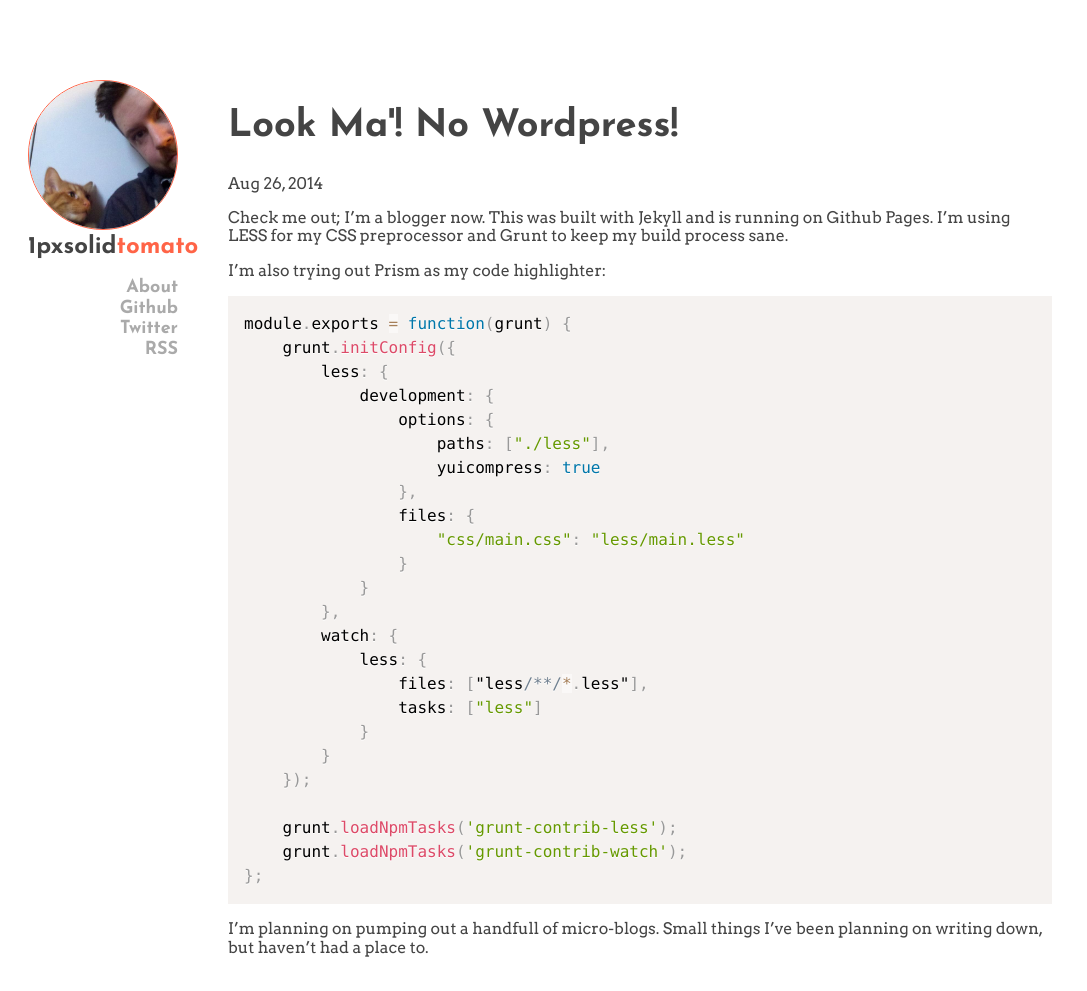
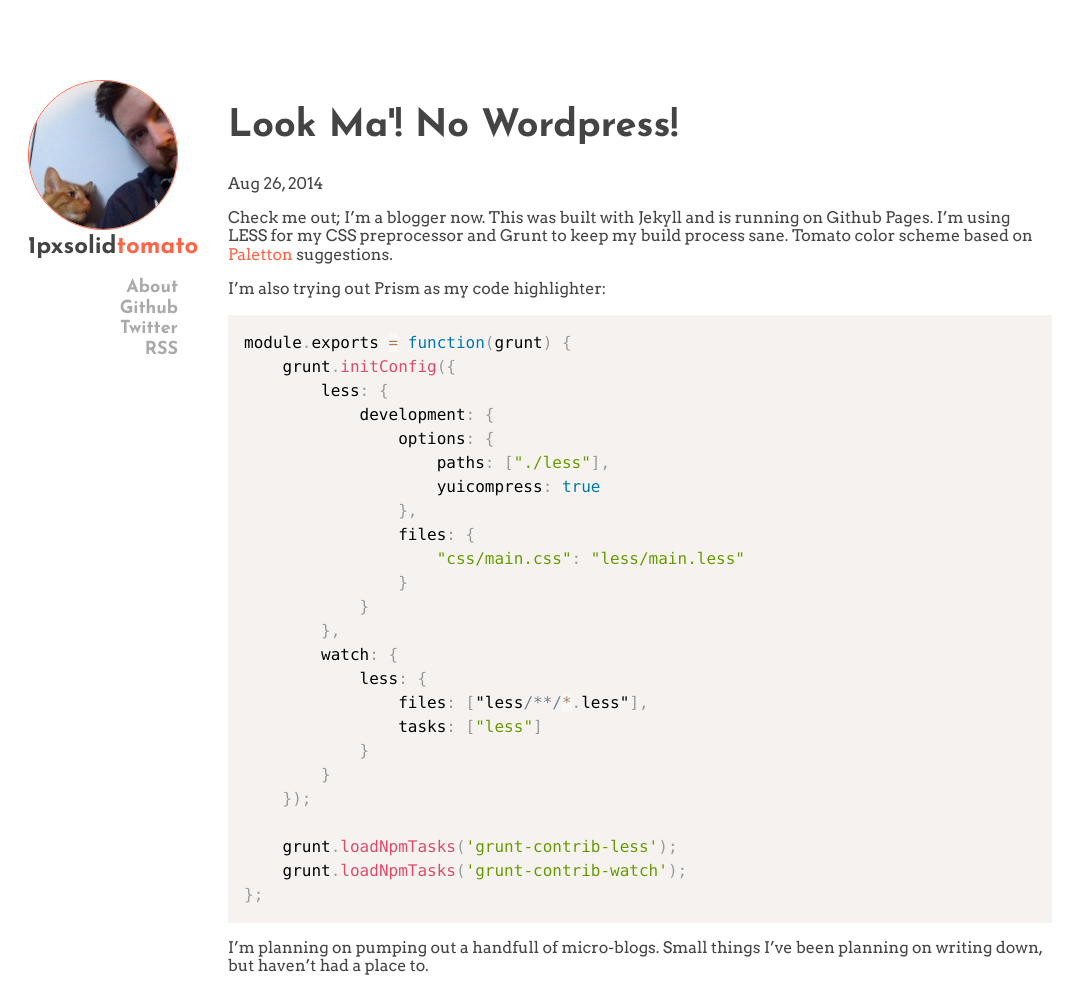
Before and after one commit to pcorey/pcorey.github.io, a Jekyll site: the page built from _posts/2014-08-26-look-ma-no-wordpress.markdown, in a window 1280 px wide. Shown: the whole page, without its empty margins (0-1087 px from the left). Built offline with Jekyll 4.4.1, drawn with Linux system fonts in a browser that asks for light colours; nearby versions of some CDN libraries; library files that are not in the unit come from our copies.

Commit message:
Updated look ma

```diff
--- a/_posts/2014-08-26-look-ma-no-wordpress.markdown
+++ b/_posts/2014-08-26-look-ma-no-wordpress.markdown
@@ -5,7 +5,7 @@ date:   2014-08-26 15:19:00
 categories:
 ---
 
-Check me out; I'm a blogger now. This was built with Jekyll and is running on Github Pages. I'm using LESS for my CSS preprocessor and Grunt to keep my build process sane.
+Check me out; I'm a blogger now. This was built with Jekyll and is running on Github Pages. I'm using LESS for my CSS preprocessor and Grunt to keep my build process sane. Tomato color scheme based on [Paletton](http://paletton.com/#uid=1070u0kn5w0dlMviJDfsvuaurnr) suggestions.
 
 I'm also trying out Prism as my code highlighter:
 
```
